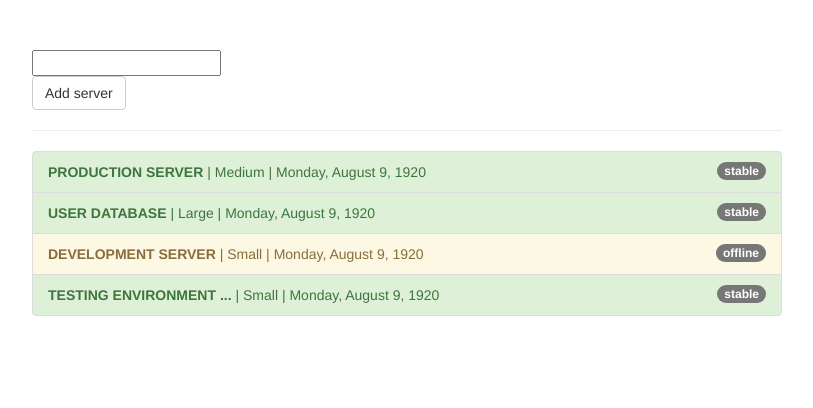
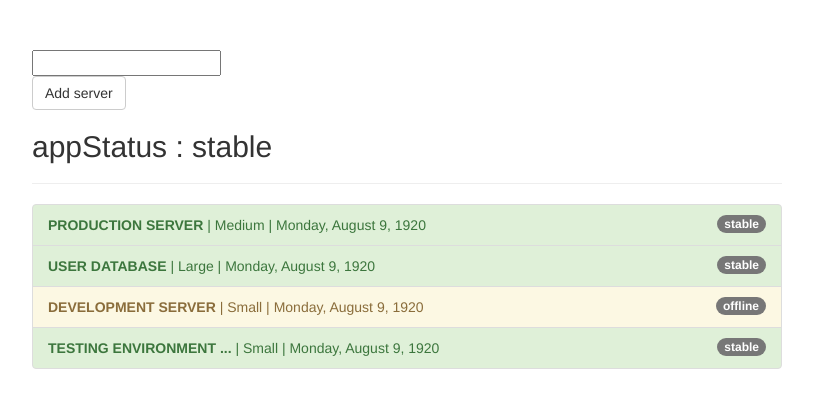
Before and after one commit to Prajwal912/pipes-start, an Angular app: page / in a window 1280 px wide. Shown: the top 408 px of the page, without its empty margins (233-1046 px from the left). Built offline with nearby package versions, Linux system fonts and the light colour scheme.

Commit message:
async pipe

```diff
--- a/src/app/app.component.html
+++ b/src/app/app.component.html
@@ -4,6 +4,9 @@
   <input type="text" [(ngModel)]="filterStatus">
   <br>
   <button class="btn btn-default">Add server</button>
+  <br>
+  <!-- async tells the promise or object value by recognizing them -->
+  <h2>appStatus : {{appStatus | async}} </h2>
   <hr>
       <ul class="list-group">
         <li
--- a/src/app/app.component.ts
+++ b/src/app/app.component.ts
@@ -6,6 +6,12 @@ import { Component } from '@angular/core';
   styleUrls: ['./app.component.css']
 })
 export class AppComponent {
+appStatus = new Promise((resolve, reject) => {
+  setTimeout(() => {
+    resolve('stable')
+  }, 1000);
+})
+
   servers = [
     {
       instanceType: 'medium',
@@ -43,12 +49,4 @@ export class AppComponent {
     };
   }
 
-  // addServer(){
-  //   this.servers.push({
-  //     instanceType: 'small',
-  //     name: 'Testing Environment Server',
-  //     status: 'stable',
-  //     started: new Date(15, 1, 2017)
-  //   })
-  // }
 }
```
